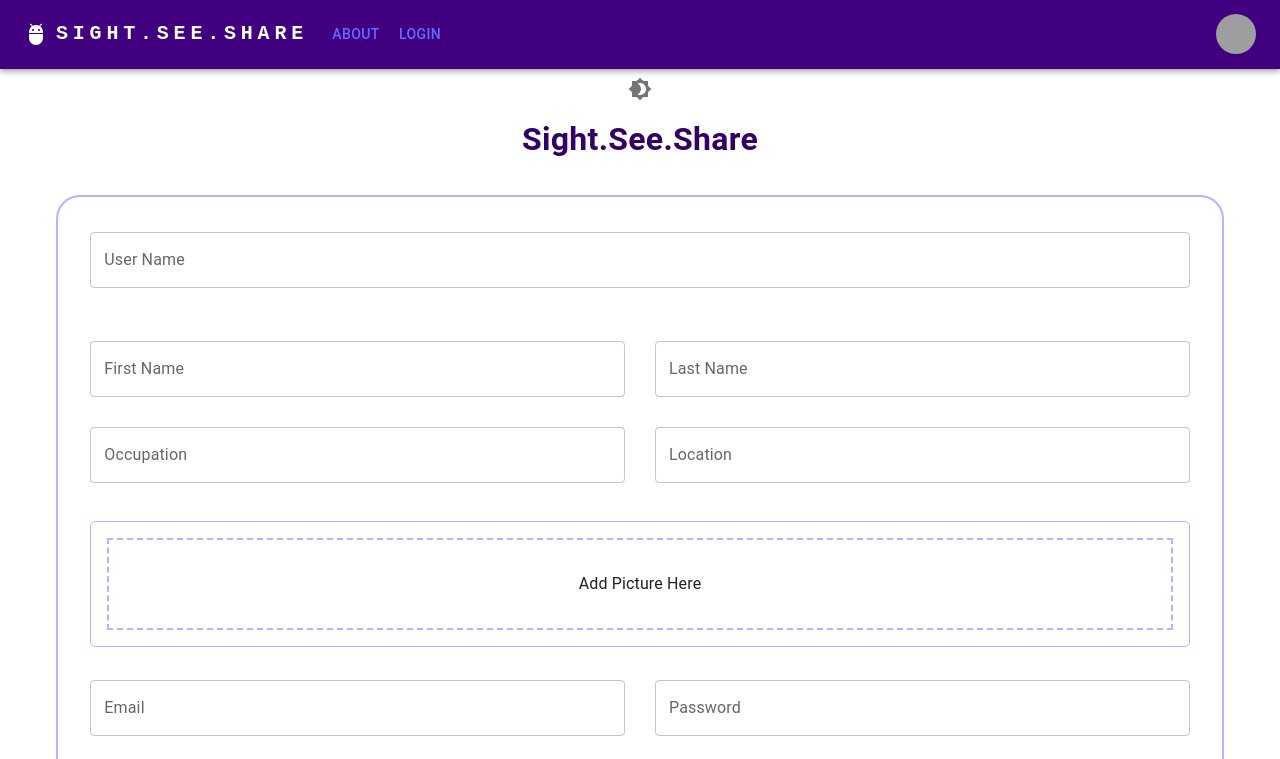
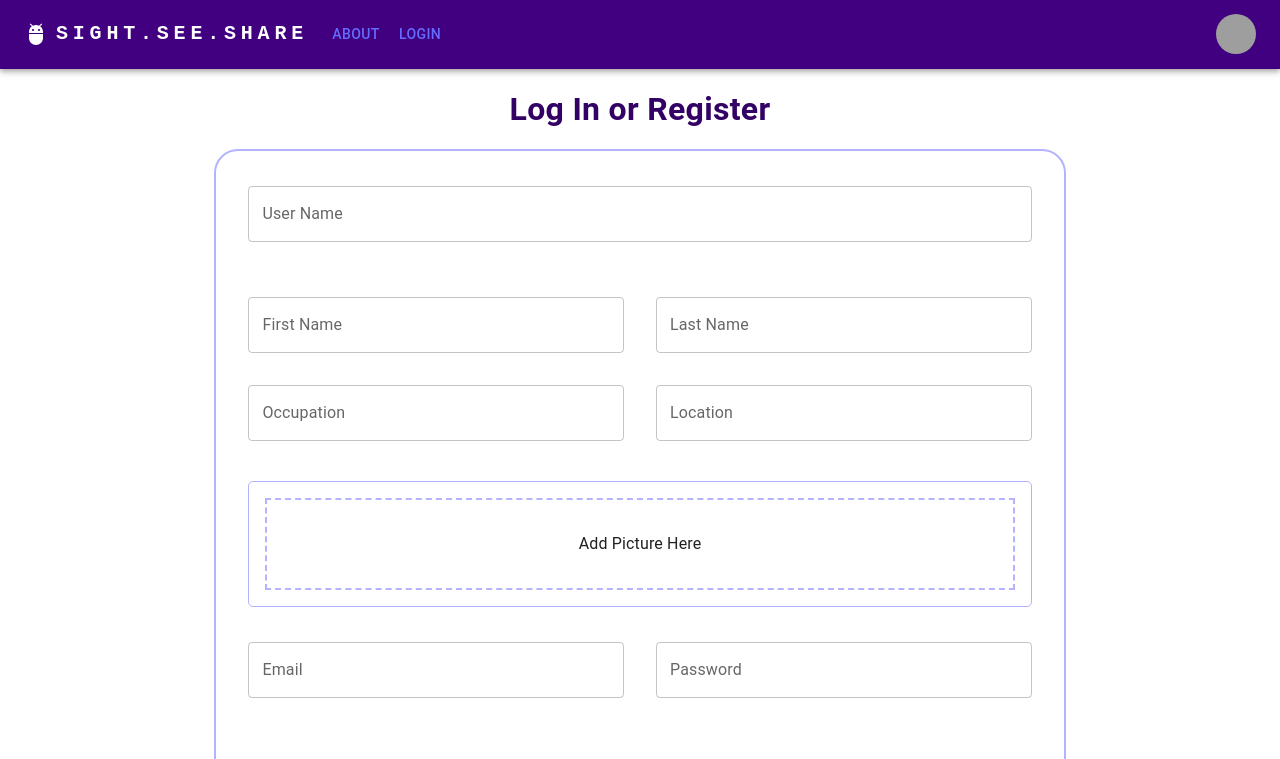
Before and after one commit to chingu-voyages/v45-tier3-team-47, a React (Vite) app in the folder frontend/: page /Login in a window 1280 px wide. Shown: the top 759 px of the page. Built offline with nearby package versions, Linux system fonts and the light colour scheme; grey boxes are pictures that could not be loaded.

Commit message:
Minor styling or headline tweaks

```diff
--- a/frontend/src/Pages/Login/Form.tsx
+++ b/frontend/src/Pages/Login/Form.tsx
@@ -109,10 +109,11 @@ const Form: React.FC = () => {
 
     <Formik onSubmit={handleFormSubmit}
       initialValues={isLogin ? intialValuesLogin : intialValuesRegister}
-      validationSchema={isLogin ? loginSchema : registerSchema}>
+      validationSchema={isLogin ? loginSchema : registerSchema}
+    >
       {({ values, errors, touched, handleBlur, handleChange, handleSubmit, setFieldValue, resetForm }) => (
         <form onSubmit={handleSubmit}>
-          <Box display="grid" gap="30px" gridTemplateColumns="repeat(4, minmax(0, 1fr))"
+          <Box display="grid" gap="2rem" gridTemplateColumns="repeat(4, minmax(0, 1fr))"
             sx={{
               "&>div": {
                 gridColumn: isNonMobileScreens ? undefined : "span 4"
@@ -121,10 +122,8 @@ const Form: React.FC = () => {
             }
           >
 
-
             {isRegister && (
               <>
-
                 <TextField
                   label="User Name"
                   onBlur={handleBlur}
@@ -138,10 +137,6 @@ const Form: React.FC = () => {
                     gridColumn: "span 4",
                     borderRadius: "5px",
                     mt: "0.2rem"
-
-
-
-
                   }}
                 />
 
@@ -224,13 +219,9 @@ const Form: React.FC = () => {
                           </Box>
                         )}
                       </Box>
-
                     )}
                   </Dropzone>
-
                 </Box>
-
-
               </>
             )}
 
--- a/frontend/src/Pages/Login/Login.tsx
+++ b/frontend/src/Pages/Login/Login.tsx
@@ -3,39 +3,36 @@ import {
   Box, useMediaQuery
 } from '@mui/material';
 import Form from './Form';
-import { useTheme, IconButton } from '@mui/material';
-import Brightness4Icon from '@mui/icons-material/Brightness4';
-import Brightness7Icon from '@mui/icons-material/Brightness7';
-
 
 const Login = () => {
-  const theme = useTheme();
-  const toggleThemeMode = () => {
-    const newMode = theme.palette.mode === 'light' ? 'dark' : 'light';
-    theme.palette.mode = newMode;
-  };
 
   const isNonMobileScreens = useMediaQuery(("(min-width:1000px"));
   return (
-    <>
-      <IconButton onClick={toggleThemeMode} aria-label="Toggle theme mode">
-        {theme.palette.mode === 'light' ? <Brightness4Icon /> : <Brightness7Icon />}
-      </IconButton>
-
-      <Box width="100%" padding="0.4rem 2%" textAlign="center"  >
-        <Typography fontWeight="bold" fontSize="32px" color="#330066" >Sight.See.Share</Typography>
-        <Box width={isNonMobileScreens ? "95%" : "77%"} p="2rem" m="2rem auto"
+    <Box
+      component="section"
+      sx={{
+        display: 'flex',
+        flexDirection: 'column',
+        placeItems: 'center',
+        paddingTop: '1rem'
+      }}
+    >
+      <Box
+        width={isNonMobileScreens ? "70%" : "95%"}
+        textAlign="center"  >
+        <Typography fontWeight="bold" fontSize="2rem" color="#330066" >Log In or Register</Typography>
+        <Box
+          width={isNonMobileScreens ? "95%" : "77%"}
+          p="2rem"
+          m="1rem auto"
           borderRadius="1.5rem"
           border="2px solid"
           borderColor="#b3b3ff"
-
-
         >
-
           <Form />
         </Box>
       </Box>
-    </>
+    </Box>
 
 
   );
```
